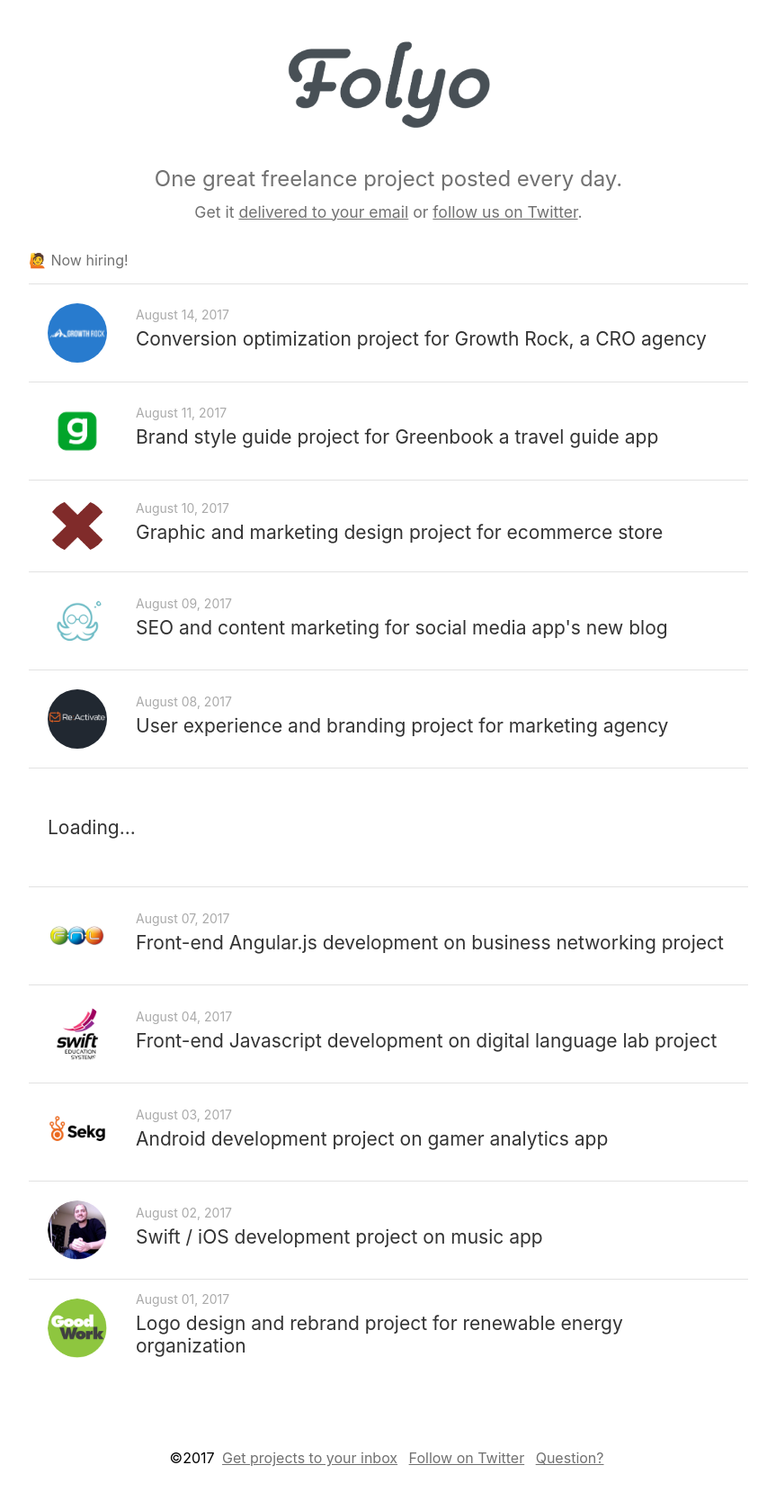
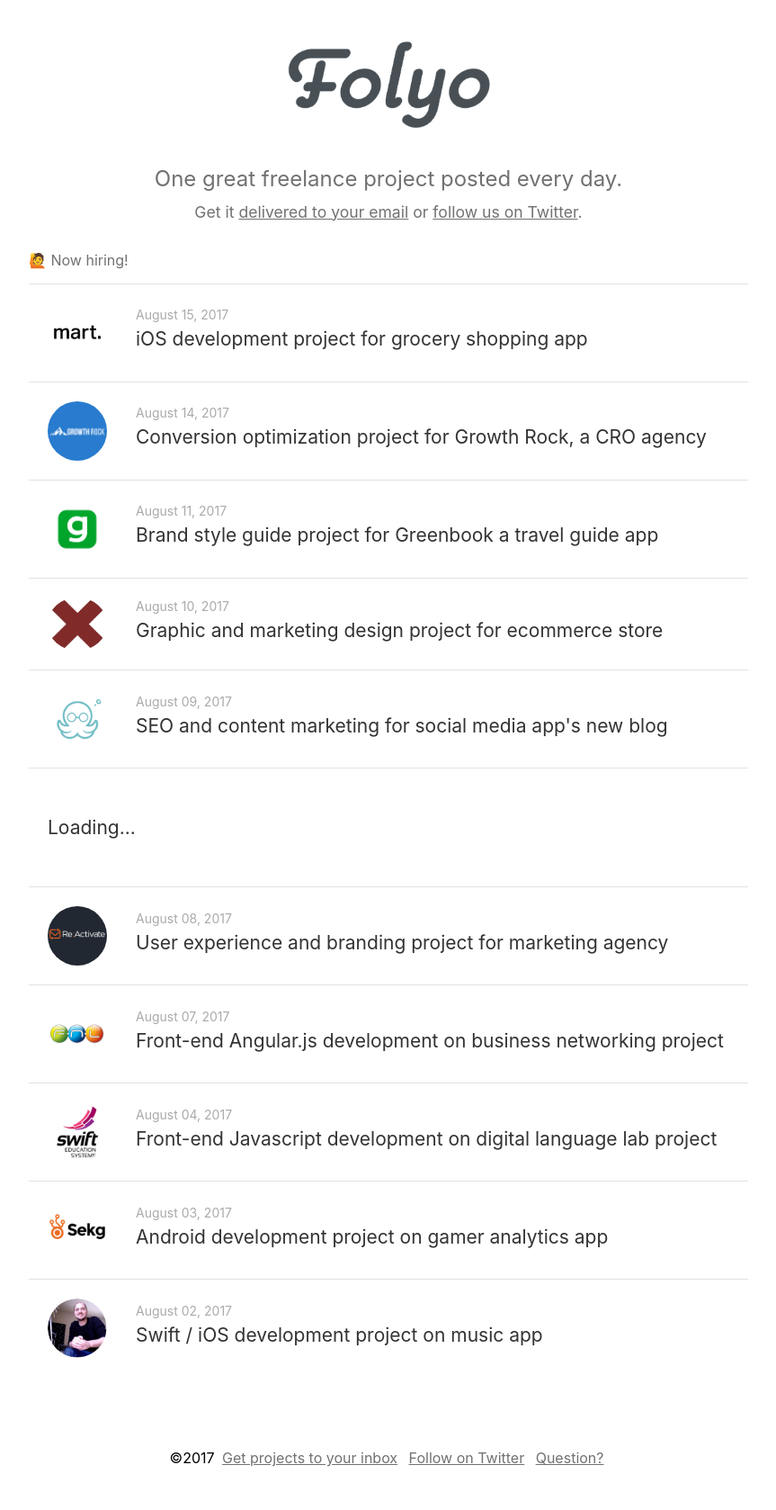
Before and after one commit to robwco/folyo, a Jekyll site: the page built from index.md, in a window 1280 px wide. Shown: the whole page at 90% size, without its empty margins (208-1071 px from the left). Built offline with Jekyll 4.4.1, drawn with Linux system fonts in a browser that asks for light colours; emoji names are drawn with the system emoji font; a script that is not in the unit is left out.

Commit message:
mart project

```diff
--- a/_data/projects.yml
+++ b/_data/projects.yml
@@ -1,3 +1,9 @@
+
+- title: "iOS development project for grocery shopping app"
+  url: https://angel.co/martai/jobs/268217-ios-developer
+  picture: "./images/mart.jpg"
+  date: 2017-08-15
+
 - title: "Conversion optimization project for Growth Rock, a CRO agency"
   url: https://docs.google.com/forms/d/e/1FAIpQLSc-51woThnwUdq9T1iJmeBGQkzipK9OU9mdr1KgMGsRmUQlGw/viewform
   picture: "./images/growthrock.png"
```
Also changed, not shown: images/mart.jpg (added), 5 other files.
